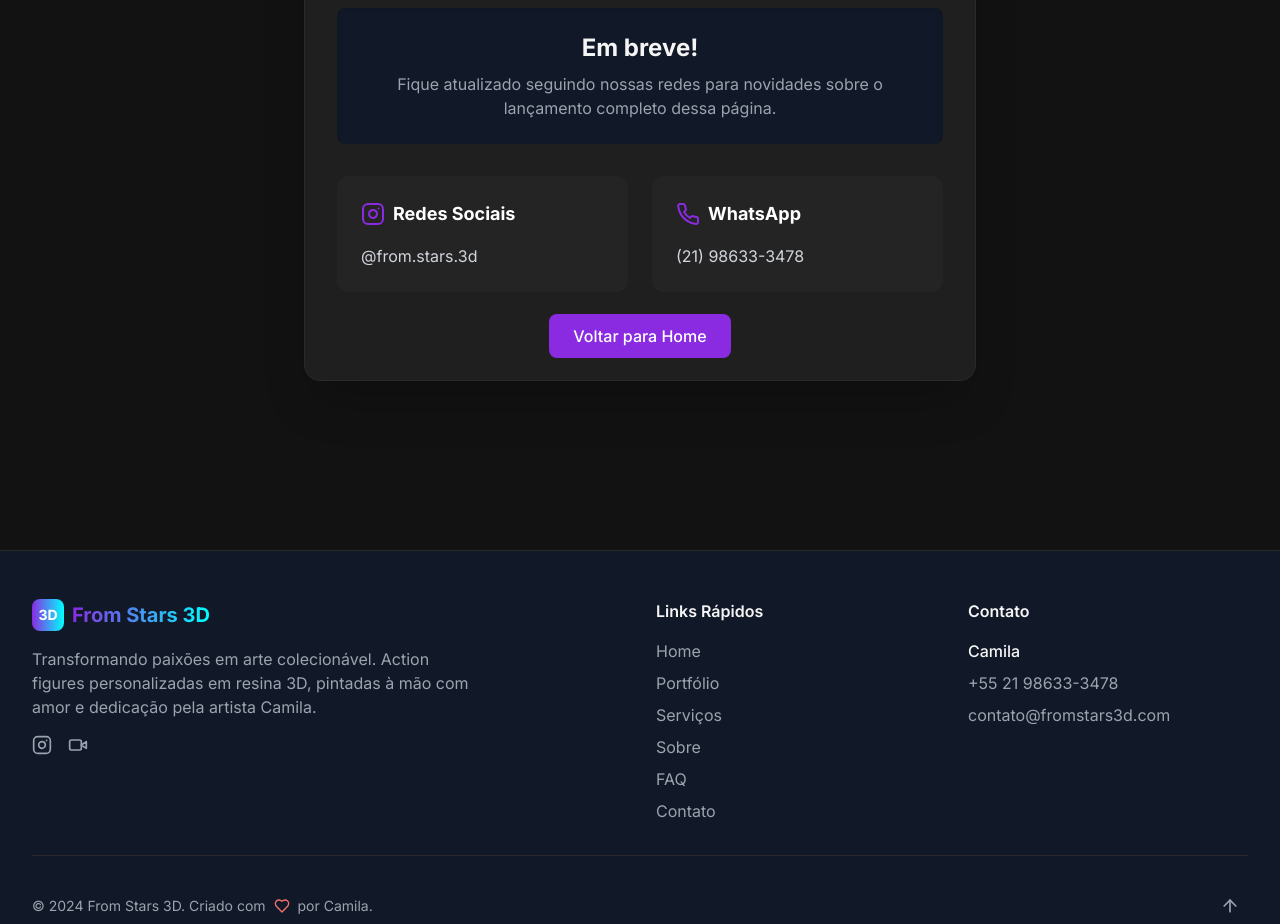
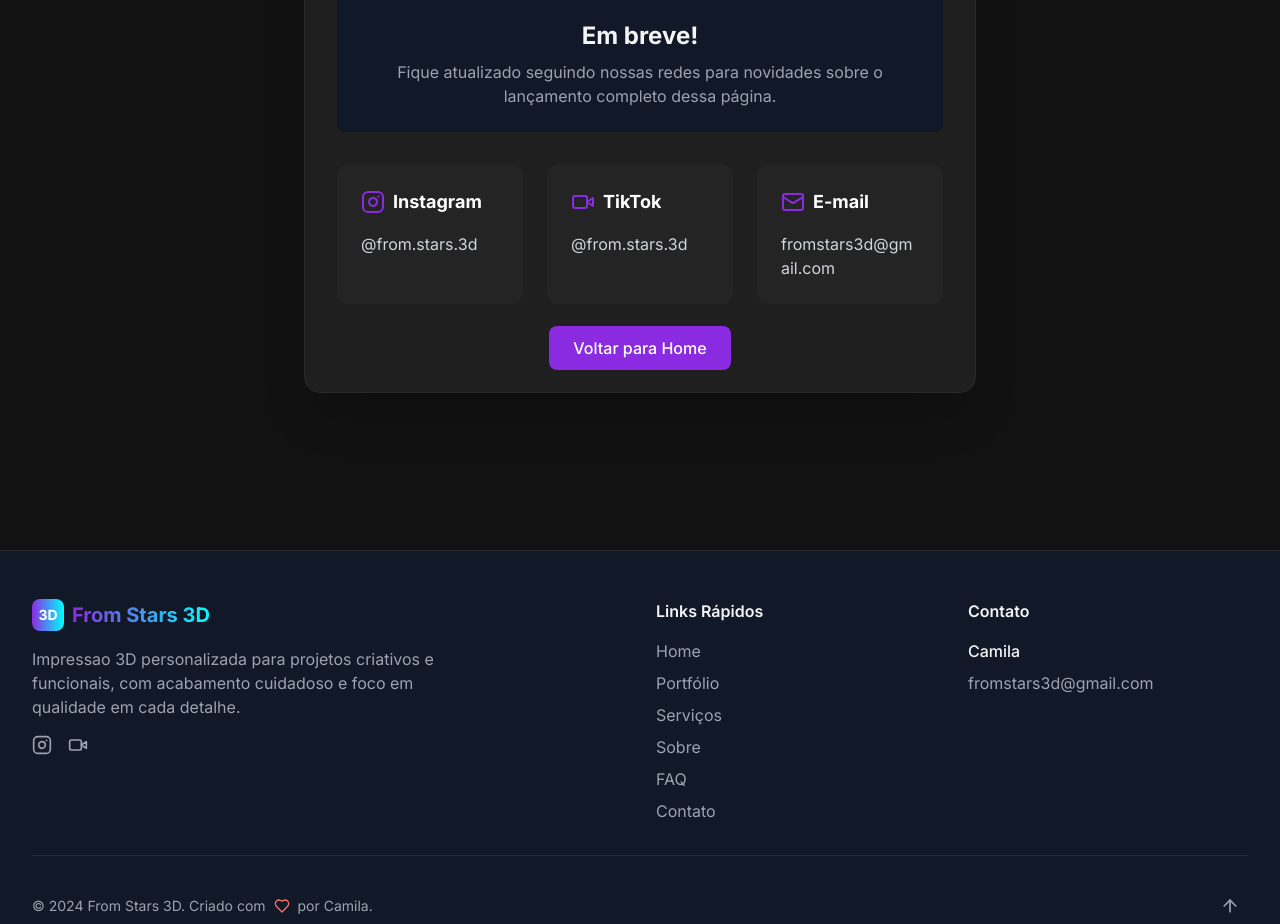
Before and after one commit to PacEvill/from-stars-3d, a Next.js app: page /contato in a window 1280 px wide. Shown: the part 250-1174 px from the top of the page. Built offline with nearby package versions, Linux system fonts and the light colour scheme; no server answers.

Commit message:
Atualiza contatos e remove WhatsApp

```diff
--- a/app/api/usuarios/imagem/route.ts
+++ b/app/api/usuarios/imagem/route.ts
@@ -22,7 +22,7 @@ export async function POST(request: Request) {
     /* Exemplo com Resend:
     await resend.emails.send({
       from: 'onboarding@resend.dev',
-      to: 'contato@fromstars3d.com',
+      to: 'fromstars3d@gmail.com',
       subject: `Nova mensagem de ${name}: ${subject}`,
       text: `De: ${email}\n\nMensagem:\n${message}`,
     });
--- a/app/catalogo/page.tsx
+++ b/app/catalogo/page.tsx
@@ -34,7 +34,6 @@ export default function CatalogoPage() {
   const [filterPrecoMin, setFilterPrecoMin] = useState('')
   const [filterPrecoMax, setFilterPrecoMax] = useState('')
   const [filteredModelos, setFilteredModelos] = useState<Produto[]>([])
-  const [pageOrigin, setPageOrigin] = useState('')
 
   // ... (images remain same)
 
@@ -52,12 +51,6 @@ export default function CatalogoPage() {
       }
     }
     fetchProdutos()
-  }, [])
-
-  useEffect(() => {
-    if (typeof window !== 'undefined') {
-      setPageOrigin(window.location.origin)
-    }
   }, [])
 
   // Lógica de filtragem
@@ -109,15 +102,6 @@ export default function CatalogoPage() {
 
   if (loading) {
     return <div className="min-h-screen bg-primary py-16 px-4 text-center text-white">Carregando produtos...</div>
-  }
-
-  const createWhatsappLink = (produtoId: number) => {
-    const baseUrl = 'https://wa.me/5521986333478'
-    const itemUrl = pageOrigin
-      ? `${pageOrigin}/produto/${produtoId}`
-      : `/produto/${produtoId}`
-    const mensagem = `ola gostaria de fazer um orçamento desta peça ${itemUrl}`
-    return `${baseUrl}?text=${encodeURIComponent(mensagem)}`
   }
 
   return (
@@ -217,7 +201,7 @@ export default function CatalogoPage() {
           <div className="mb-8 bg-gradient-to-r from-purple-900 to-indigo-900 rounded-2xl p-6 border border-purple-500/30 shadow-lg flex flex-col sm:flex-row items-center justify-between">
             <div>
               <h2 className="text-2xl font-bold text-white mb-2">Desconto em Figures de RPG!</h2>
-              <p className="text-purple-200">Use o cupom <span className="font-mono bg-black/30 px-2 py-1 rounded text-accent">Mestre20</span> no seu orçamento via WhatsApp.</p>
+              <p className="text-purple-200">Use o cupom <span className="font-mono bg-black/30 px-2 py-1 rounded text-accent">Mestre20</span> no seu orçamento pelos nossos canais oficiais.</p>
             </div>
             <div className="mt-4 sm:mt-0 flex space-x-2">
               <button onClick={() => setFilterCategory('RPG')} className="px-4 py-2 bg-purple-800 hover:bg-purple-700 rounded-full text-sm font-bold text-white transition-colors border border-purple-600">RPG</button>
--- a/app/contato/page.tsx
+++ b/app/contato/page.tsx
@@ -1,5 +1,5 @@
 import Link from 'next/link';
-import { Instagram, MapPin, Mail, Phone } from 'lucide-react';
+import { Instagram, Mail, Video } from 'lucide-react';
 
 export default function ContatoPage() {
   return (
@@ -12,10 +12,10 @@ export default function ContatoPage() {
           <p className="text-gray-400">Fique atualizado seguindo nossas redes para novidades sobre o lançamento completo dessa página.</p>
         </div>
 
-        <div className="grid md:grid-cols-2 gap-6 text-left">
+        <div className="grid md:grid-cols-3 gap-6 text-left">
           <div className="bg-gray-700/50 p-6 rounded-xl hover:bg-gray-700 transition-colors">
             <h3 className="text-lg font-bold text-white mb-4 flex items-center">
-              <Instagram className="mr-2 text-accent" /> Redes Sociais
+              <Instagram className="mr-2 text-accent" /> Instagram
             </h3>
             <a href="https://instagram.com/from.stars.3d" target="_blank" rel="noreferrer" className="text-gray-300 hover:text-accent flex items-center">
               @from.stars.3d
@@ -24,10 +24,19 @@ export default function ContatoPage() {
 
           <div className="bg-gray-700/50 p-6 rounded-xl hover:bg-gray-700 transition-colors">
             <h3 className="text-lg font-bold text-white mb-4 flex items-center">
-              <Phone className="mr-2 text-accent" /> WhatsApp
+              <Video className="mr-2 text-accent" /> TikTok
             </h3>
-            <a href="https://wa.me/5521986333478" target="_blank" rel="noreferrer" className="text-gray-300 hover:text-accent">
-              (21) 98633-3478
+            <a href="https://tiktok.com/@from.stars.3d" target="_blank" rel="noreferrer" className="text-gray-300 hover:text-accent">
+              @from.stars.3d
+            </a>
+          </div>
+
+          <div className="bg-gray-700/50 p-6 rounded-xl hover:bg-gray-700 transition-colors">
+            <h3 className="text-lg font-bold text-white mb-4 flex items-center">
+              <Mail className="mr-2 text-accent" /> E-mail
+            </h3>
+            <a href="mailto:fromstars3d@gmail.com" className="text-gray-300 hover:text-accent break-all">
+              fromstars3d@gmail.com
             </a>
           </div>
         </div>
--- a/app/page.tsx
+++ b/app/page.tsx
@@ -39,7 +39,7 @@ export default function Home() {
                 <span className="text-3xl font-bold text-white">1</span>
               </div>
               <h3 className="text-2xl font-bold text-secondary mb-3">Envie sua Ideia</h3>
-              <p className="text-gray-400">Compartilhe uma referência, modelo ou simplesmente a sua imaginação conosco via WhatsApp.</p>
+              <p className="text-gray-400">Compartilhe uma referência, modelo ou simplesmente a sua imaginação pelos nossos canais de contato.</p>
             </div>
 
             {/* Passo 2 */}
--- a/components/CTASection.tsx
+++ b/components/CTASection.tsx
@@ -2,7 +2,7 @@
 
 import { useState, FormEvent } from 'react'
 import { motion } from 'framer-motion'
-import { MessageCircle, Phone, Mail, Send, Star } from 'lucide-react'
+import { Mail, Send, Star } from 'lucide-react'
 
 const CTASection = () => {
   const [formData, setFormData] = useState({ name: '', email: '', subject: '', message: '' })
@@ -37,7 +37,7 @@ const CTASection = () => {
             viewport={{ once: true }}
             className="text-xl text-gray-300 max-w-3xl mx-auto"
           >
-            Tem uma ideia para uma peça personalizada? Quer encomendar algo especial?
+            Tem uma ideia para impressão 3D? Quer orçamento para uma peça personalizada?
             Estou aqui para transformar sua visão em realidade!
           </motion.p>
         </div>
@@ -120,7 +120,7 @@ const CTASection = () => {
                   value={formData.message}
                   onChange={(e) => setFormData({ ...formData, message: e.target.value })}
                   className="input-field resize-none"
-                  placeholder="Conte-me sobre sua ideia, personagem favorito ou qualquer detalhe que queira compartilhar..."
+                  placeholder="Conte-me sobre sua ideia, objetivo do projeto e qualquer detalhe importante..."
                 ></textarea>
               </div>
 
@@ -143,7 +143,7 @@ const CTASection = () => {
             </form>
           </motion.div>
 
-          {/* Contact Info & WhatsApp CTA */}
+          {/* Contact Info */}
           <motion.div
             initial={{ opacity: 0, x: 30 }}
             whileInView={{ opacity: 1, x: 0 }}
@@ -151,33 +151,6 @@ const CTASection = () => {
             viewport={{ once: true }}
             className="space-y-8"
           >
-            {/* WhatsApp CTA */}
-            <div className="card bg-gradient-to-br from-green-600/20 to-green-500/20 border-green-500/30">
-              <div className="text-center space-y-4">
-                <div className="w-16 h-16 bg-green-500 rounded-full mx-auto flex items-center justify-center">
-                  <Phone className="w-8 h-8 text-white" />
-                </div>
-                <h3 className="text-2xl font-heading font-semibold text-secondary">
-                  Contato Direto
-                </h3>
-                <p className="text-gray-300">
-                  Prefere um contato mais direto? Me chame no WhatsApp para conversarmos sobre sua ideia!
-                </p>
-                <a
-                  href={`https://wa.me/${process.env.NEXT_PUBLIC_WHATSAPP_NUMBER}?text=Olá! Vi seu site e gostaria de conversar sobre uma encomenda.`}
-                  target="_blank"
-                  rel="noopener noreferrer"
-                  className="inline-flex items-center space-x-2 bg-green-500 hover:bg-green-600 text-white font-medium py-3 px-6 rounded-lg transition-all duration-300 transform hover:scale-105"
-                >
-                  <MessageCircle className="w-5 h-5" />
-                  <span>Chamar no WhatsApp</span>
-                </a>
-                <p className="text-sm text-gray-400">
-                  {process.env.NEXT_PUBLIC_WHATSAPP_NUMBER}
-                </p>
-              </div>
-            </div>
-
             {/* Contact Information */}
             <div className="card">
               <h3 className="text-2xl font-heading font-semibold text-secondary mb-6">
@@ -201,17 +174,7 @@ const CTASection = () => {
                   </div>
                   <div>
                     <p className="text-secondary font-medium">E-mail</p>
-                    <p className="text-gray-400 text-sm">{process.env.NEXT_PUBLIC_CONTACT_EMAIL || 'contato@fromstars3d.com'}</p>
-                  </div>
-                </div>
-
-                <div className="flex items-center space-x-3">
-                  <div className="w-10 h-10 bg-accent/20 rounded-full flex items-center justify-center">
-                    <Phone className="w-5 h-5 text-accent" />
-                  </div>
-                  <div>
-                    <p className="text-secondary font-medium">WhatsApp</p>
-                    <p className="text-gray-400 text-sm">{process.env.NEXT_PUBLIC_WHATSAPP_NUMBER}</p>
+                    <p className="text-gray-400 text-sm">{process.env.NEXT_PUBLIC_CONTACT_EMAIL || 'fromstars3d@gmail.com'}</p>
                   </div>
                 </div>
               </div>
--- a/components/Footer.tsx
+++ b/components/Footer.tsx
@@ -2,7 +2,6 @@
 
 import Link from 'next/link'
 import { Instagram, Video, Heart, ArrowUp } from 'lucide-react'
-import { motion } from 'framer-motion'
 
 const Footer = () => {
   const scrollToTop = () => {
@@ -24,8 +23,8 @@ const Footer = () => {
               </span>
             </div>
             <p className="text-gray-400 mb-4 max-w-md">
-              Transformando paixões em arte colecionável. Action figures personalizadas
-              em resina 3D, pintadas à mão com amor e dedicação pela artista Camila.
+              Impressao 3D personalizada para projetos criativos e funcionais,
+              com acabamento cuidadoso e foco em qualidade em cada detalhe.
             </p>
             <div className="flex space-x-4">
               <a
@@ -95,20 +94,10 @@ const Footer = () => {
               </li>
               <li>
                 <a
-                  href="https://wa.me/5521986333478"
-                  target="_blank"
-                  rel="noopener noreferrer"
+                  href="mailto:fromstars3d@gmail.com"
                   className="text-gray-400 hover:text-accent transition-colors duration-300"
                 >
-                  +55 21 98633-3478
-                </a>
-              </li>
-              <li>
-                <a
-                  href="mailto:contato@fromstars3d.com"
-                  className="text-gray-400 hover:text-accent transition-colors duration-300"
-                >
-                  contato@fromstars3d.com
+                  fromstars3d@gmail.com
                 </a>
               </li>
             </ul>
--- a/components/Hero.tsx
+++ b/components/Hero.tsx
@@ -70,8 +70,8 @@ const Hero = () => {
               animate={{ opacity: 1, y: 0 }}
               transition={{ duration: 0.8, delay: 0.4 }}
             >
-              Transforme seu personagem favorito em uma peça única de arte colecionável.
-              Action figures personalizadas em resina 3D, pintadas à mão com amor e dedicação.
+              Soluções em impressão 3D para projetos criativos, decorativos e funcionais.
+              Acabamento cuidadoso, alta precisão e produção personalizada para cada ideia.
             </motion.p>
           </div>
 
@@ -142,16 +142,6 @@ const Hero = () => {
             transition={{ duration: 0.8, delay: 1 }}
           >
             <a
-              href="https://wa.me/5521986333478?text=Olá! Vi seu site e gostaria de conversar sobre uma encomenda."
-              target="_blank"
-              rel="noopener noreferrer"
-              className="inline-flex items-center px-4 py-2 bg-green-600 hover:bg-green-700 text-white text-sm font-medium rounded-lg transition-all duration-300 transform hover:scale-105"
-            >
-              <span className="mr-2">💬</span>
-              WhatsApp Direto
-            </a>
-
-            <a
               href="https://instagram.com/from.stars.3d"
               target="_blank"
               rel="noopener noreferrer"
```
Also changed, not shown: 3 other files (tests, documents, lock files or other folders).
